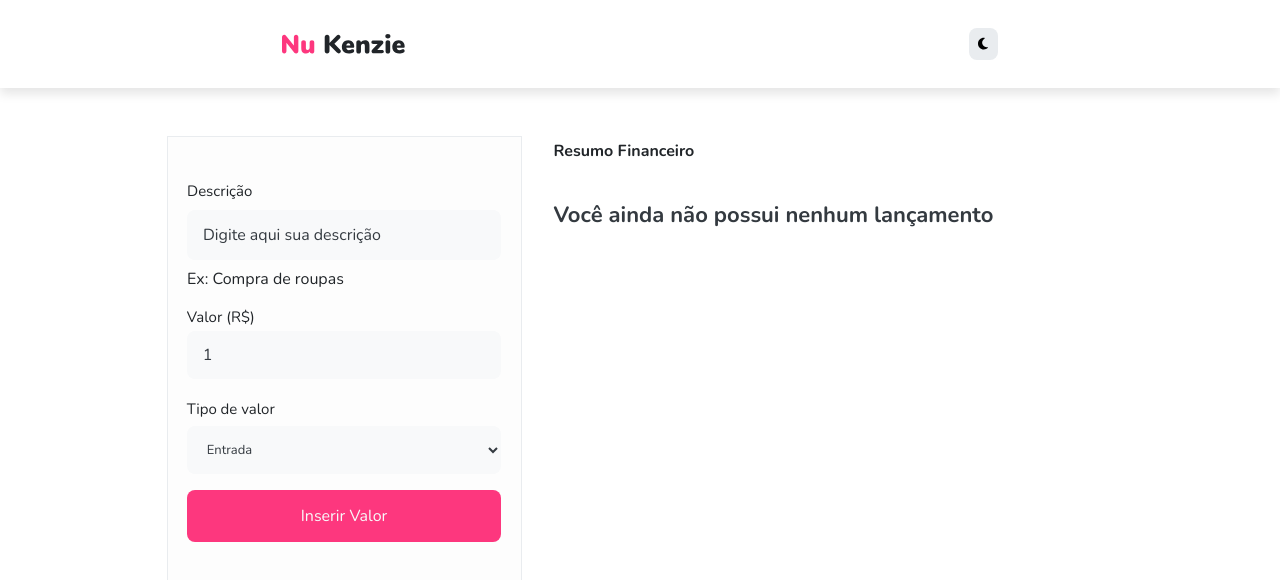
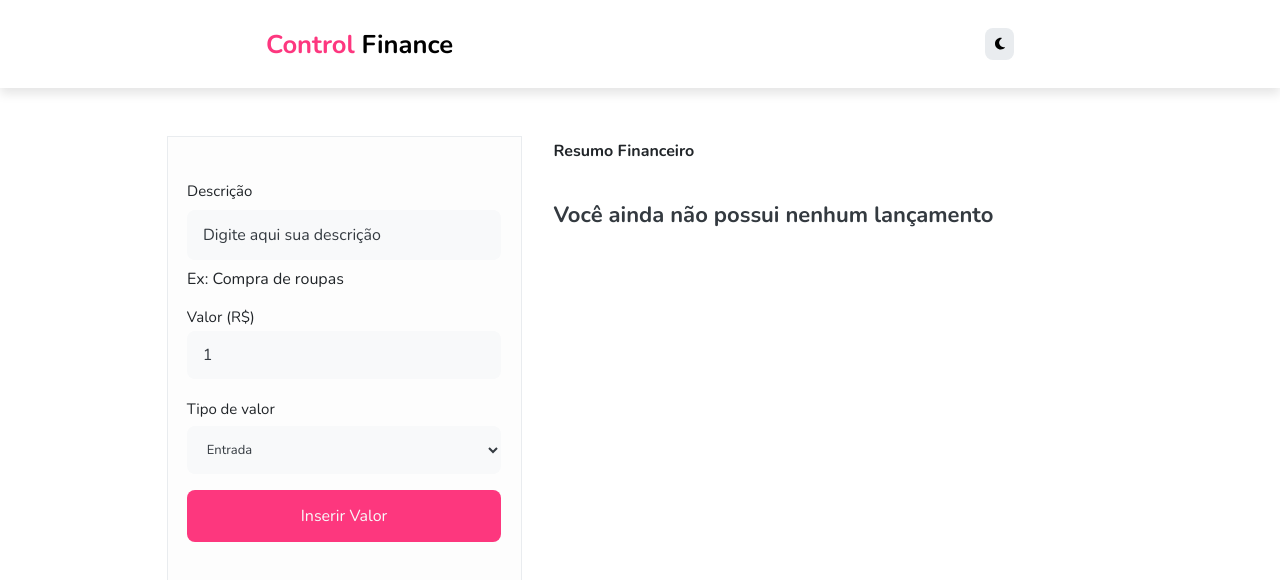
Before and after one commit to joaolucasgusmao/control-finance, a React (Vite) app: page / in a window 1280 px wide. Shown: the top 580 px of the page. Built offline with nearby package versions, Linux system fonts and the light colour scheme.

Commit message:
feat: changes in logo and readme

```diff
--- a/index.html
+++ b/index.html
@@ -10,7 +10,7 @@
       rel="stylesheet"
     />
 
-    <title>Nu Kenzie</title>
+    <title>Control Finance</title>
   </head>
   <body>
     <div id="root"></div>
--- a/src/components/Header/index.jsx
+++ b/src/components/Header/index.jsx
@@ -3,11 +3,13 @@ import logoLight from "../../assets/logoLight.svg";
 import logoDark from "../../assets/logoDark.svg";
 import { FontAwesomeIcon } from "@fortawesome/react-fontawesome";
 import { faSun, faMoon } from "@fortawesome/free-solid-svg-icons";
-import { useContext, useEffect } from "react";
+import { useContext, useEffect, useState } from "react";
 import { ThemeContext } from "../../providers/ThemeContext";
 
 export const Header = () => {
   const { light, setLight } = useContext(ThemeContext);
+  const [logoClass, setLogoClass] = useState(styles.finance);
+
   const html = document.querySelector("html");
 
   const handleDarkMode = () => {
@@ -15,21 +17,22 @@ export const Header = () => {
     setLight(!light);
   };
 
-  const changeImg = () => {
-    const img = document.querySelector("img");
-    img.src = light ? logoDark : logoLight;
+  const changeLogo = () => {
+    setLogoClass((prev) =>
+      prev === styles.finance ? styles.financeDark : styles.finance
+    );
   };
 
   const submit = () => {
     handleDarkMode();
-    changeImg();
+    changeLogo();
   };
 
   useEffect(() => {
     const userPreference = localStorage.getItem("@DarkMode");
     if (userPreference === "true") {
       handleDarkMode();
-      changeImg();
+      setLogoClass(styles.financeDark);
     }
   }, []);
 
@@ -43,7 +46,9 @@ export const Header = () => {
 
   return (
     <header className={styles.header}>
-      <img src={logoLight} alt="Logo" />
+      <h1 className={styles.logo}>
+        Control <span className={logoClass}>Finance</span>
+      </h1>
       <button onClick={submit} className={styles.btn}>
         <FontAwesomeIcon icon={light ? faMoon : faSun} />
       </button>
--- a/src/components/Header/style.module.scss
+++ b/src/components/Header/style.module.scss
@@ -7,6 +7,19 @@
   justify-content: space-around;
 
   box-shadow: 0 0.375rem 0.625rem var(--box-shadow);
+
+  .logo {
+    color: #fd377f;
+    font-size: 1.6rem;
+
+    .finance {
+      color: #000000;
+    }
+
+    .financeDark {
+      color: #ffffff;
+    }
+  }
 
   .btn {
     display: inline-flex;
```
Also changed, not shown: 1 other file (tests, documents, lock files or other folders).
